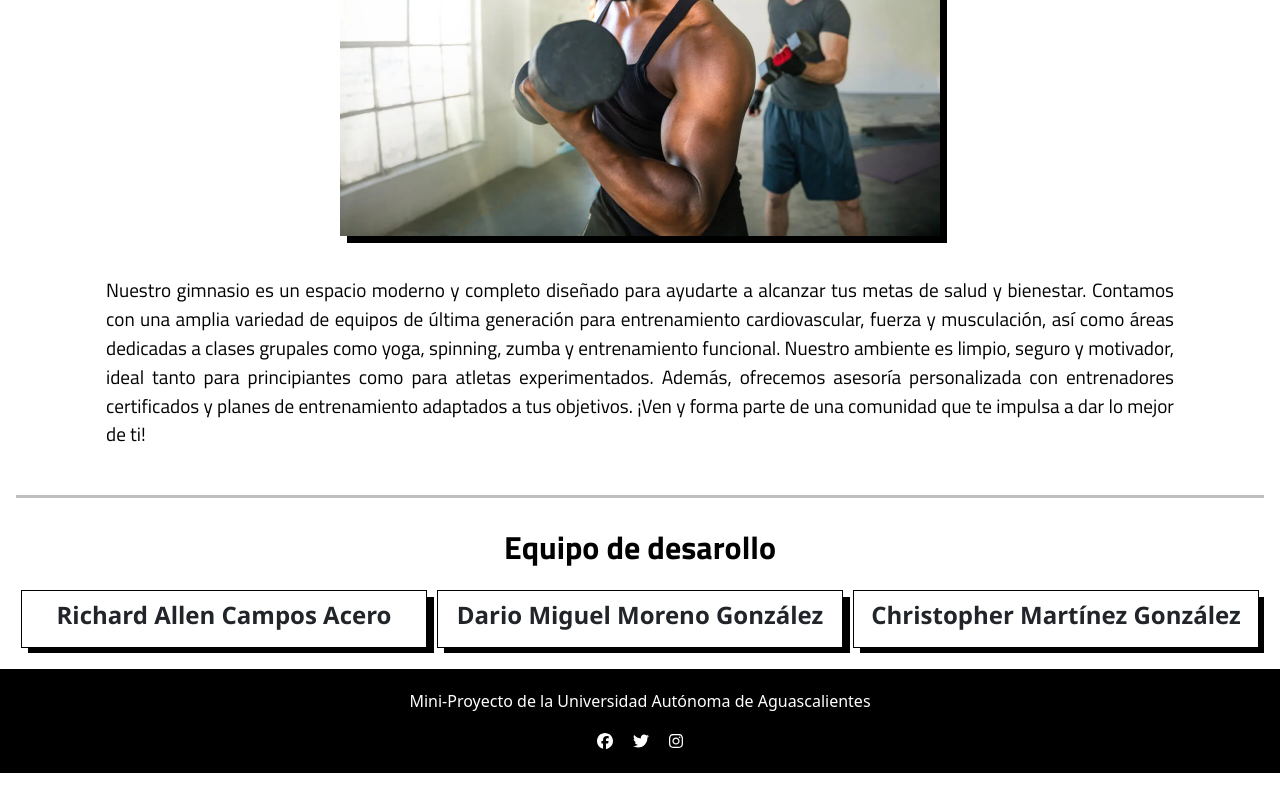
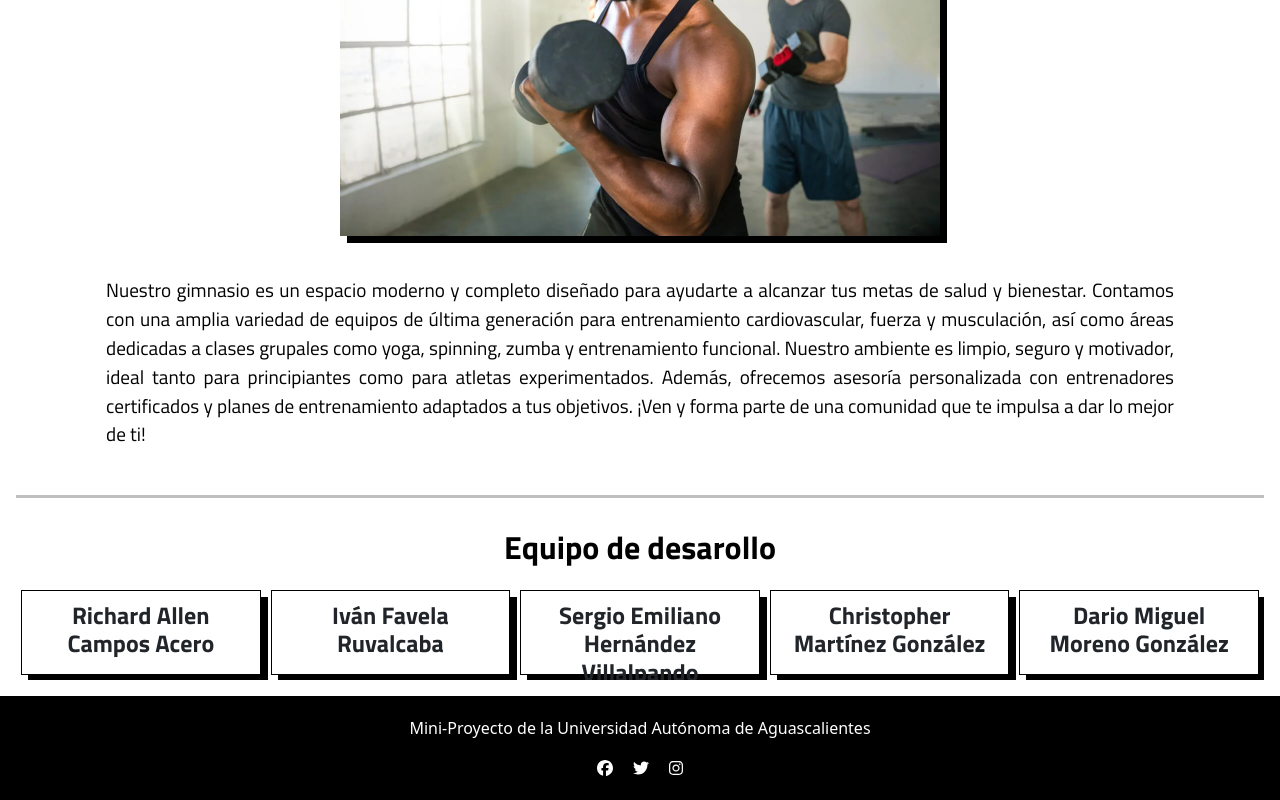
Before and after one commit to wachitorico69/proyecto-final, an Angular app: page /nosotros in a window 1280 px wide. Shown: the part 382-1182 px from the top of the page. Before the commit the page ends 1155 px from the top, so only its background shows below. Built offline with nearby package versions, Linux system fonts and the light colour scheme; a web font is replaced by a local one.

Commit message:
sergio e ivan

```diff
--- a/src/app/integrante/integrante.component.css
+++ b/src/app/integrante/integrante.component.css
@@ -5,6 +5,7 @@
   cursor: pointer;
   transition: background-color 0.2s;
   box-shadow: 7px 7px black;
+  height: 85px;
 }
 .persona:hover {
   background-color: #f0f0f0;
--- a/src/app/integrante/integrante.component.html
+++ b/src/app/integrante/integrante.component.html
@@ -1,3 +1,3 @@
 <div class="persona" (click)="seleccionar()">
-  <h4 style="font-weight: bold; font-family:'Segoe UI', Tahoma, Geneva, Verdana, sans-serif; ">{{ nombre }}</h4>
+  <h4 style="font-weight: bold; font-family:'Titillium Web', sans-serif; ">{{ nombre }}</h4>
 </div>
--- a/src/app/nosotros/nosotros.component.css
+++ b/src/app/nosotros/nosotros.component.css
@@ -8,7 +8,7 @@
 }
 .contenido{
     display: grid;
-    grid-template-columns: 1fr 1fr 1fr;
+    grid-template-columns: repeat(5, 1fr);
     text-align: center;
 }
 .img{
--- a/src/app/nosotros/nosotros.component.html
+++ b/src/app/nosotros/nosotros.component.html
@@ -29,21 +29,35 @@
          <app-integrante
             [nombre]="'Richard Allen Campos Acero'"
             [foto]="'assets/richard.jpg'"
-            [descripcion]="'Estudiante de la UAA. *ProyectManager* '"
+            [descripcion]="'Estudiante de la UAA. '"
+            (seleccionada)="onPersonaSeleccionada($event)">
+        </app-integrante>
+
+        <app-integrante
+            [nombre]="'Iván Favela Ruvalcaba'"
+            [foto]="'assets/Ivan.jpeg'"
+            [descripcion]="'Estudiante de la UAA. '"
+            (seleccionada)="onPersonaSeleccionada($event)">
+        </app-integrante>
+
+        <app-integrante
+            [nombre]="'Sergio Emiliano Hernández Villalpando'"
+            [foto]="'assets/Sergio.jpeg'"
+            [descripcion]="'Estudiante de la UAA. '"
+            (seleccionada)="onPersonaSeleccionada($event)">
+        </app-integrante>
+
+        <app-integrante
+            [nombre]="'Christopher Martínez González'"
+            [foto]="'assets/Chris.jpg'"
+            [descripcion]="'Estudiante de la UAA. '"
             (seleccionada)="onPersonaSeleccionada($event)">
         </app-integrante>
 
         <app-integrante
             [nombre]="'Dario Miguel Moreno González'"
             [foto]="'assets/Dario.jpg'"
-            [descripcion]="'Estudiante de la UAA. *Especialista en BackEnd* '"
-            (seleccionada)="onPersonaSeleccionada($event)">
-        </app-integrante>
-
-        <app-integrante
-            [nombre]="'Christopher Martínez González'"
-            [foto]="'assets/Chris.jpg'"
-            [descripcion]="'Estudiante de la UAA. *Especialista en FrontEnd* '"
+            [descripcion]="'Estudiante de la UAA. '"
             (seleccionada)="onPersonaSeleccionada($event)">
         </app-integrante>
     </div>
```
Also changed, not shown: public/assets/Sergio.jpeg (added), public/gorila.png (deleted).
